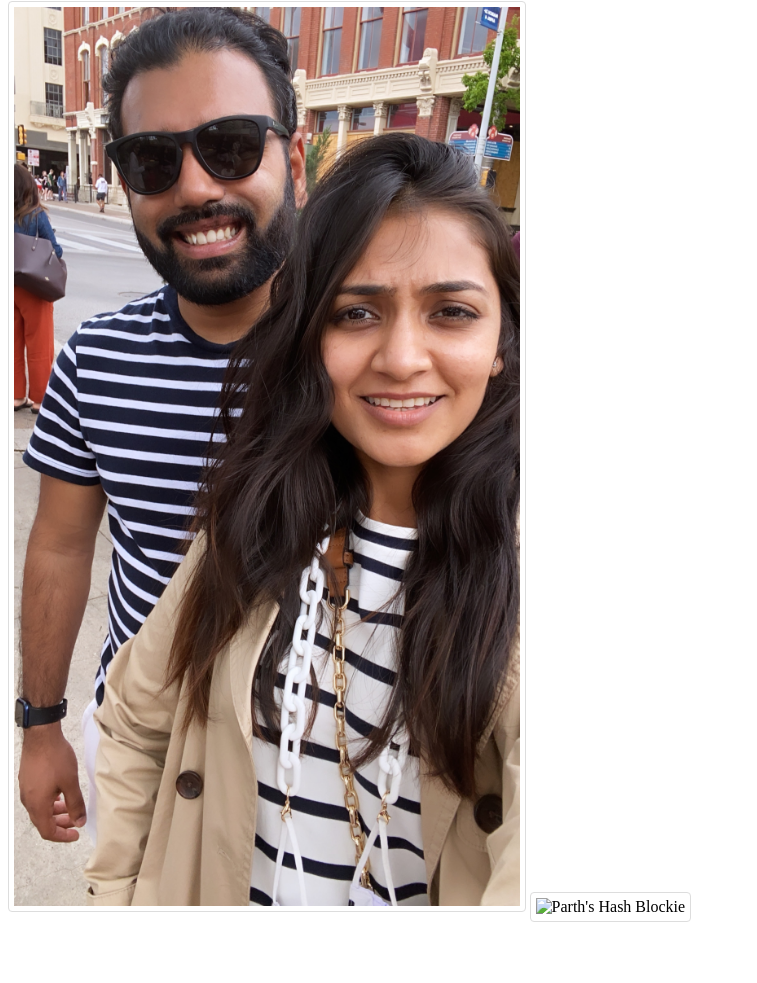
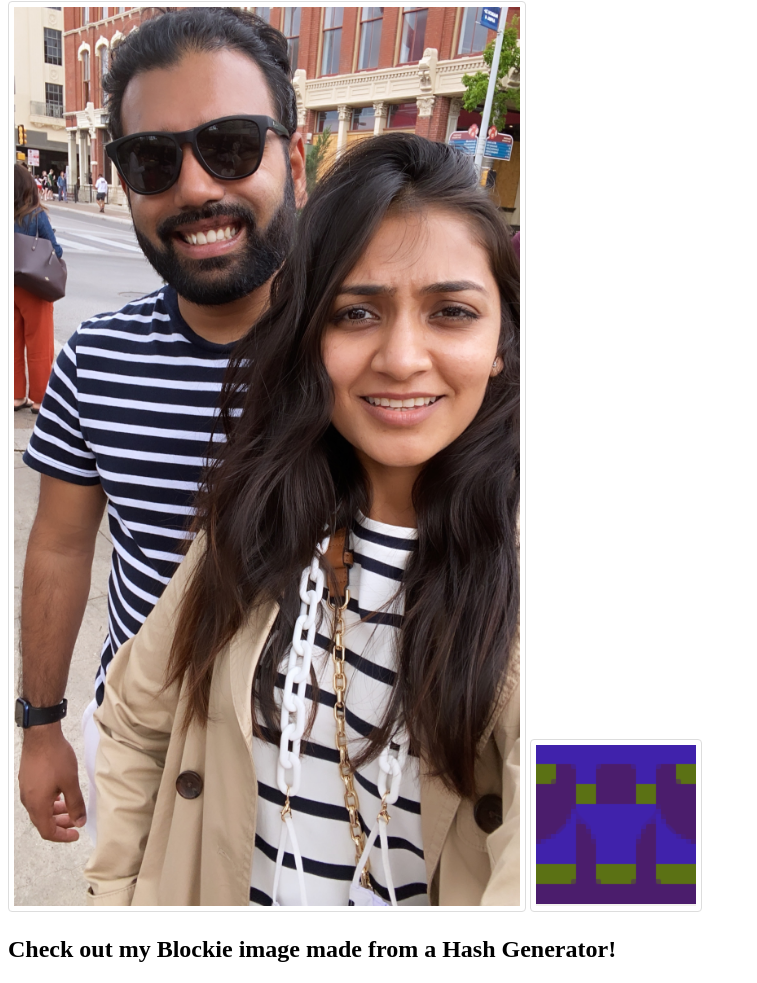
Before and after one commit to tron-stack/tron-stack.github.io, a plain HTML site: page index.html in a window 1280 px wide. Shown: the part 65-1048 px from the top of the page, without its empty margins (0-757 px from the left). Before the commit the page ends 995 px from the top, so only its background shows below. Drawn offline with Linux system fonts and the light colour scheme.

Commit message:
added blockie

```diff
--- a/index.html
+++ b/index.html
@@ -17,7 +17,8 @@
         <body>
         <h1 id="h1"> Parth's Portfolio</h1>
         <img src="Biopic-tron.JPG" id="Biopic" alt="photo of parth and his wife"/>
-	<img src="" id="Hashblockie" alt="Parth's Hash Blockie"
+	<img src="Blockie.PNG" id="Hashblockie" alt="Parth's Hash Blockie"/>
+	<h2 id="h2">Check out my Blockie image made from a Hash Generator!</h2>
         </body>
 
     </main>
```
Also changed, not shown: Blockie.PNG (added).
